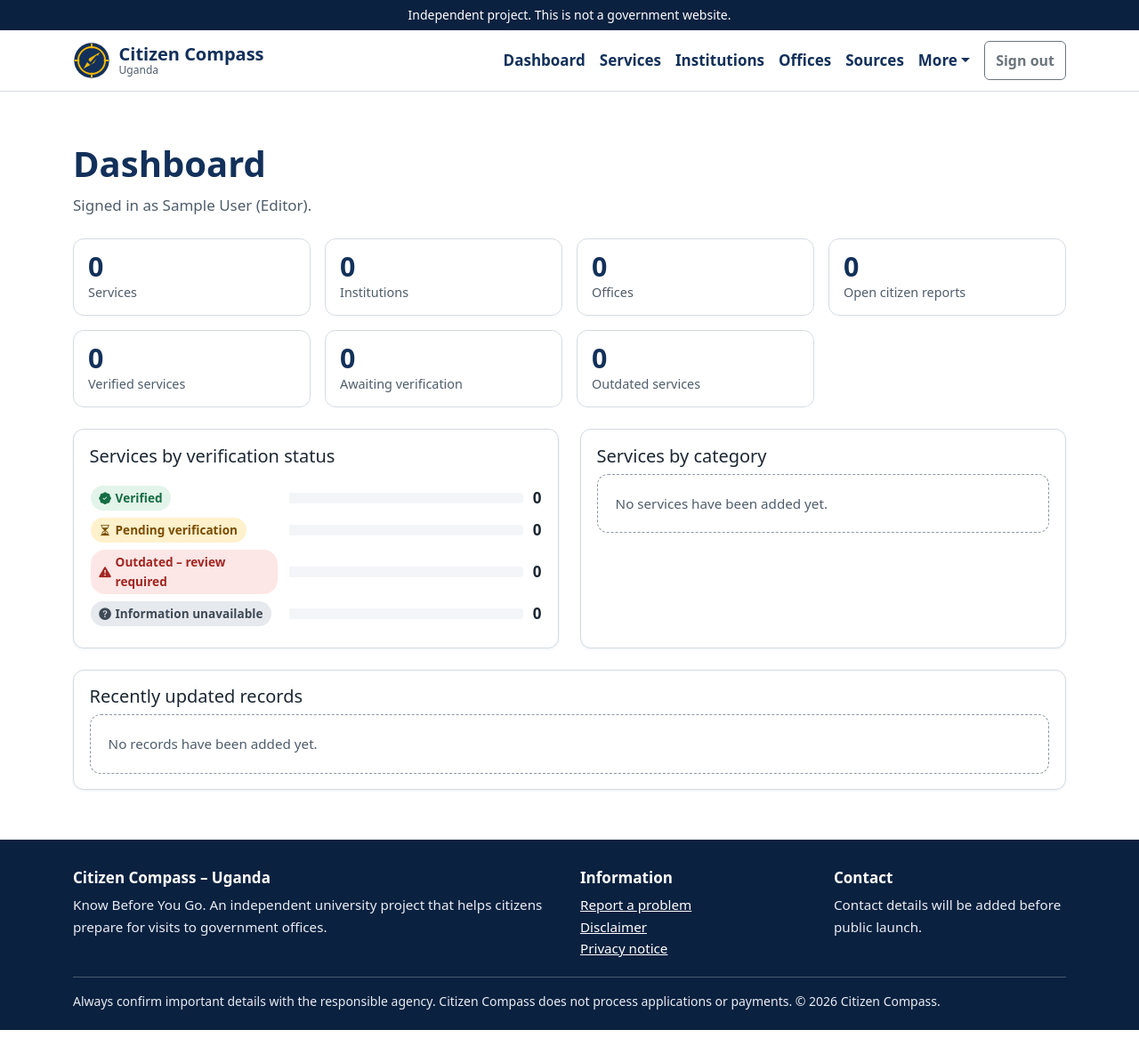
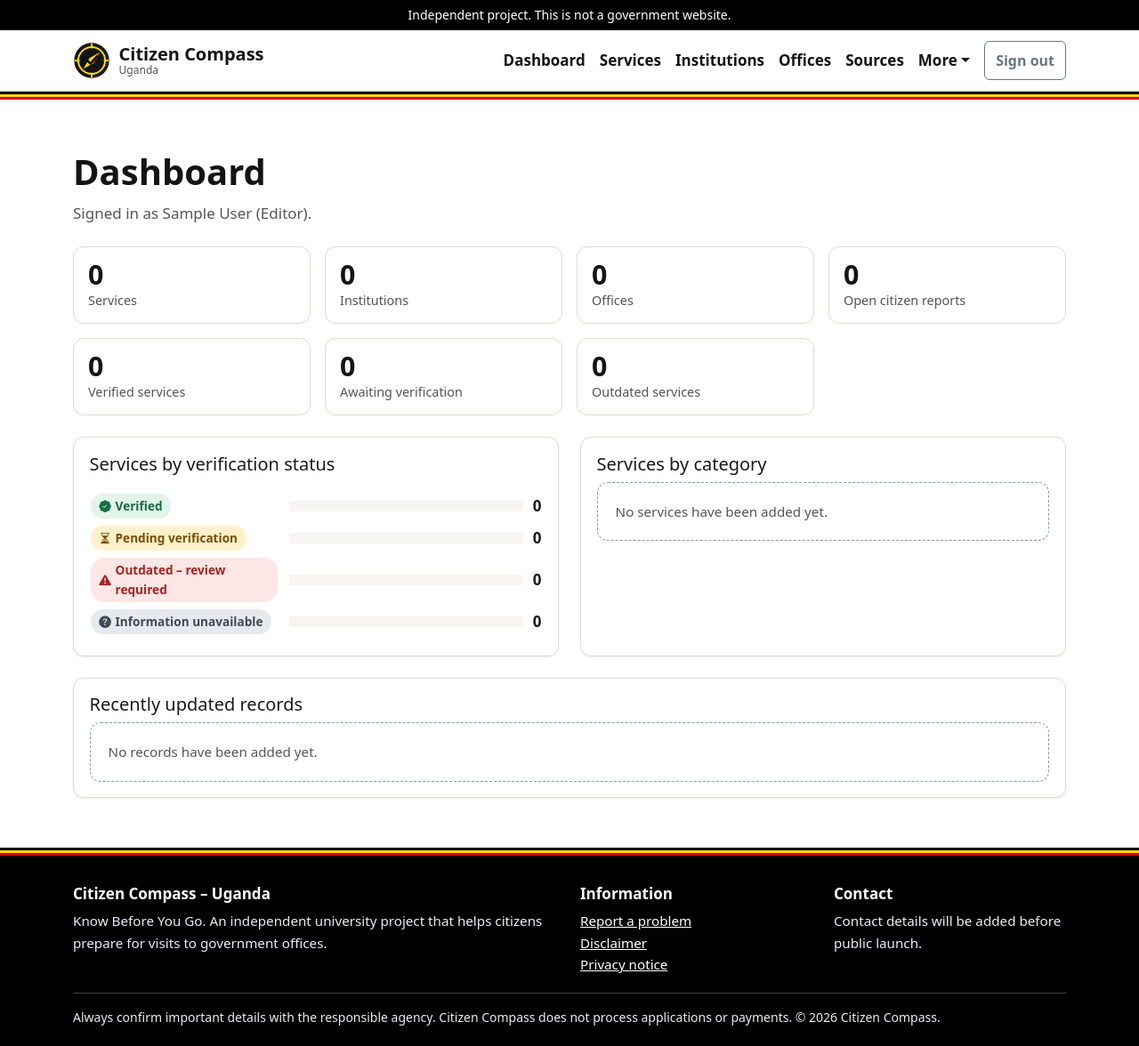
Before and after one commit to sharon-wondergal/citizen-compass, a Flask app: page /admin in a window 1280 px wide. Shown: the whole page at 89% size. Run offline with Flask 3, Linux system fonts and the light colour scheme; the visitor is signed in with stand-in values (Sample User, id 1); data that the repository does not hold is empty; some libraries are stand-ins or nearby versions.

Commit message:
Restyle the site in black, yellow and red
Replace the navy palette with colours inspired by the Ugandan flag.
Update the logo and add a slim flag-colour stripe.
Polish the homepage hero, section headings, icons and closing band.

```diff
--- a/app/static/css/main.css
+++ b/app/static/css/main.css
@@ -3,15 +3,18 @@
    (min-width) rules add to them on larger screens. */
 
 :root {
-    --cc-navy: #12305a;
-    --cc-navy-dark: #0b2140;
-    --cc-gold: #f2b705;
-    --cc-gold-soft: #fff6d6;
-    --cc-text: #1c2733;
-    --cc-muted: #4f5d6b;
+    /* Inspired by the colours of the Ugandan flag. */
+    --cc-ink: #141414;
+    --cc-ink-dark: #000000;
+    --cc-yellow: #fcdc04;
+    --cc-yellow-hover: #e8ca00;
+    --cc-yellow-soft: #fff9d1;
+    --cc-red: #d90000;
+    --cc-text: #1a1a1a;
+    --cc-muted: #555555;
     --cc-surface: #ffffff;
-    --cc-section: #f3f5f8;
-    --cc-border: #d5dbe3;
+    --cc-section: #f6f5f1;
+    --cc-border: #dedcd4;
 
     --cc-verified: #146c43;
     --cc-verified-bg: #e3f4ea;
@@ -23,8 +26,8 @@
     --cc-unavailable-bg: #e6e9ed;
 
     --bs-body-color: var(--cc-text);
-    --bs-link-color-rgb: 18, 48, 90;
-    --bs-link-hover-color-rgb: 11, 33, 64;
+    --bs-link-color-rgb: 20, 20, 20;
+    --bs-link-hover-color-rgb: 217, 0, 0;
 }
 
 body {
@@ -41,7 +44,7 @@ main {
 }
 
 h1, h2, h3 {
-    color: var(--cc-navy);
+    color: var(--cc-ink);
     font-weight: 700;
     line-height: 1.25;
 }
@@ -74,7 +77,7 @@ summary:focus-visible {
 /* ---------- Header ---------- */
 
 .independence-notice {
-    background: var(--cc-navy-dark);
+    background: var(--cc-ink-dark);
     color: #ffffff;
     font-size: 0.875rem;
     padding: 0.35rem 0;
@@ -90,7 +93,7 @@ summary:focus-visible {
     display: flex;
     align-items: center;
     gap: 0.6rem;
-    color: var(--cc-navy);
+    color: var(--cc-ink);
     font-weight: 700;
     line-height: 1.1;
 }
@@ -106,14 +109,14 @@ summary:focus-visible {
     display: flex;
     align-items: center;
     min-height: 44px;
-    color: var(--cc-navy);
+    color: var(--cc-ink);
     font-weight: 600;
 }
 
 .site-header .navbar-toggler {
     min-width: 44px;
     min-height: 44px;
-    border-color: var(--cc-navy);
+    border-color: var(--cc-ink);
 }
 
 /* ---------- Buttons ---------- */
@@ -301,14 +304,14 @@ summary:focus-visible {
     border: 1px solid var(--cc-border);
     border-radius: 0.75rem;
     background: var(--cc-surface);
-    box-shadow: 0 1px 3px rgba(18, 48, 90, 0.08);
+    box-shadow: 0 1px 3px rgba(0, 0, 0, 0.08);
     color: var(--cc-text);
     text-decoration: none;
 }
 
 a.info-card:hover {
-    border-color: var(--cc-navy);
-    box-shadow: 0 3px 10px rgba(18, 48, 90, 0.16);
+    border-color: var(--cc-ink);
+    box-shadow: 0 3px 10px rgba(0, 0, 0, 0.16);
 }
 
 .info-card h3 {
@@ -740,7 +743,7 @@ a.info-card:hover {
 }
 
 .stat-value {
-    color: var(--cc-navy);
+    color: var(--cc-ink);
     font-size: 1.9rem;
     font-weight: 700;
     line-height: 1.1;
@@ -784,7 +787,7 @@ a.info-card:hover {
     display: block;
     height: 100%;
     border-radius: 0 4px 4px 0;
-    background: var(--cc-navy);
+    background: var(--cc-ink);
 }
 
 .bar-value {
@@ -823,7 +826,7 @@ a.info-card:hover {
 .site-footer {
     flex-shrink: 0;
     padding: 2rem 0 1.25rem;
-    background: var(--cc-navy-dark);
+    background: var(--cc-ink-dark);
     color: #e8edf3;
     font-size: 0.95rem;
 }
@@ -844,6 +847,109 @@ a.info-card:hover {
     font-size: 0.875rem;
 }
 
+/* ---------- Brand details ---------- */
+
+/* A slim stripe in the flag's colour order. It's an accent, not the flag itself. */
+.flag-stripe {
+    height: 9px;
+    background: linear-gradient(
+        to bottom,
+        var(--cc-ink-dark) 0 33.33%,
+        var(--cc-yellow) 33.33% 66.66%,
+        var(--cc-red) 66.66% 100%
+    );
+}
+
+.site-header .nav-link:hover {
+    color: var(--cc-red);
+}
+
+.hero {
+    background:
+        radial-gradient(60rem 30rem at 85% 10%, rgba(252, 220, 4, 0.14), transparent 70%),
+        var(--cc-ink);
+}
+
+.hero h1 .highlight {
+    color: var(--cc-yellow);
+}
+
+.hero-question {
+    border-left-color: var(--cc-red);
+}
+
+/* A short red rule under each homepage section heading. */
+.page-section > .container > h2::after {
+    content: "";
+    display: block;
+    width: 3.5rem;
+    height: 4px;
+    margin-top: 0.6rem;
+    border-radius: 2px;
+    background: var(--cc-red);
+}
+
+.card-icon {
+    display: inline-flex;
+    align-items: center;
+    justify-content: center;
+    width: 2.75rem;
+    height: 2.75rem;
+    margin-bottom: 0.7rem;
+    border-radius: 0.6rem;
+    background: var(--cc-yellow);
+    color: var(--cc-ink-dark);
+    font-size: 1.35rem;
+}
+
+a.info-card {
+    transition: border-color 0.15s ease, box-shadow 0.15s ease, transform 0.15s ease;
+}
+
+a.info-card:hover {
+    border-color: var(--cc-ink);
+    transform: translateY(-2px);
+}
+
+.count-strip {
+    border-bottom: 0;
+    background: var(--cc-yellow);
+}
+
+.count-list strong,
+.count-list li,
+.count-note {
+    color: var(--cc-ink-dark);
+}
+
+.count-list strong {
+    font-size: 1.6rem;
+}
+
+/* The closing call to action on the homepage. */
+.cta-band {
+    background: var(--cc-ink);
+    color: #ffffff;
+}
+
+.cta-band h2 {
+    color: #ffffff;
+}
+
+.cta-band .section-intro {
+    color: #e6e6e6;
+}
+
+@media (prefers-reduced-motion: reduce) {
+    a.info-card {
+        transition: none;
+    }
+
+    a.info-card:hover {
+        transform: none;
+    }
+}
+
 /* ---------- Larger screens ---------- */
 
 @media (min-width: 768px) {
--- a/app/templates/base.html
+++ b/app/templates/base.html
@@ -51,6 +51,7 @@
             </div>
         </nav>
     </header>
+    <div class="flag-stripe" aria-hidden="true"></div>
 
     <main id="main-content" tabindex="-1">
         {% with messages = get_flashed_messages(with_categories=true) %}
@@ -66,6 +67,7 @@
         {% block content %}{% endblock %}
     </main>
 
+    <div class="flag-stripe" aria-hidden="true"></div>
     <footer class="site-footer">
         <div class="container">
             <div class="row g-4">
--- a/app/templates/main/index.html
+++ b/app/templates/main/index.html
@@ -8,7 +8,7 @@
     <div class="container">
         <div class="row g-4 align-items-center">
             <div class="col-lg-7">
-                <h1>Know Before You Go.</h1>
+                <h1>Know Before <span class="highlight">You Go.</span></h1>
                 <p class="lead">Check the documents, fees, offices and processing time for a government service in Uganda before you travel.</p>
                 <p class="hero-question">Do I have everything I need, how much will it cost, and where should I go?</p>
 
@@ -250,7 +250,7 @@
     </div>
 </section>
 
-<section class="page-section alt" aria-labelledby="feedback-heading">
+<section class="page-section cta-band" aria-labelledby="feedback-heading">
     <div class="container">
         <h2 id="feedback-heading">Help us keep information correct</h2>
         <p class="section-intro">If you find a wrong fee, a missing document or an old office location, tell us. We check every report against official sources before changing anything.</p>
```
Also changed, not shown: other parts of app/static/css/main.css (+40 -39 lines), app/static/img/logo.svg.
